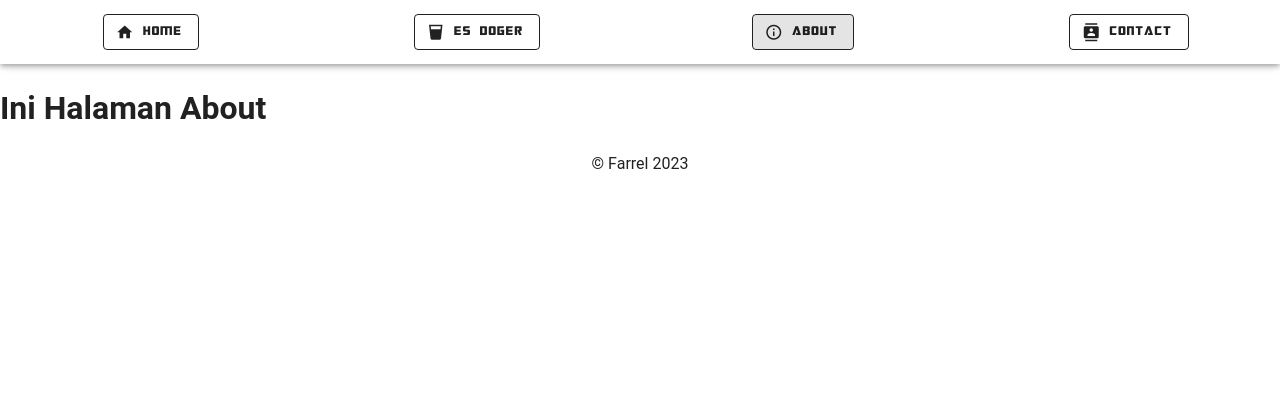
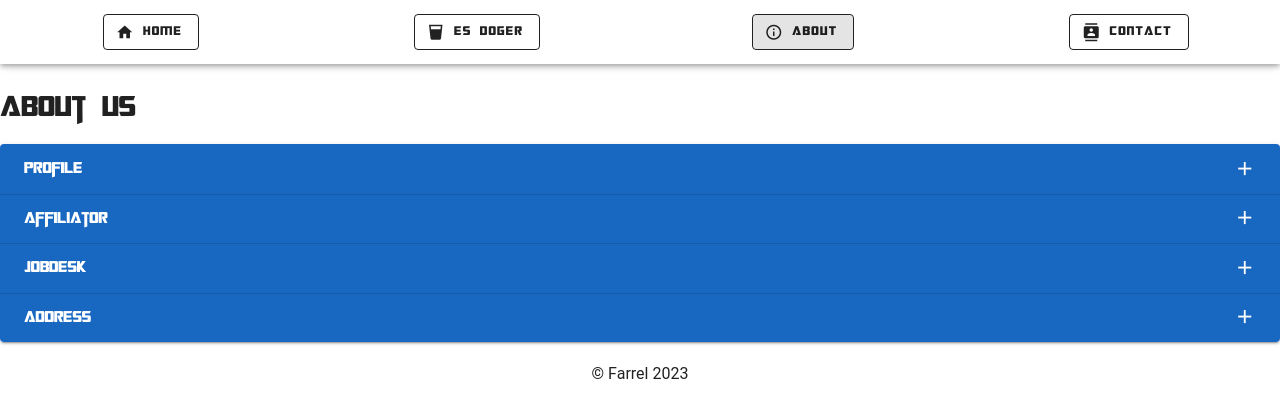
Before and after one commit to farrelzkrs/Styling-and-Assets-Nuxt, a Nuxt app: page /about in a window 1280 px wide. Shown: the top 418 px of the page. Built offline with nearby package versions, Linux system fonts and the light colour scheme.

Commit message:
expansion panels, change default layout homescreen, change button value

```diff
--- a/layouts/default.vue
+++ b/layouts/default.vue
@@ -25,8 +25,7 @@ header {
               :key="nav.nama"
               cols="3"
             >
-              <v-btn variant="outlined" :prepend-icon="nav.icon" :to="nav.link">
-                {{ nav.nama }}
+              <v-btn variant="outlined" :prepend-icon="nav.icon" :to="nav.link" :text="nav.nama">
               </v-btn>
             </v-col>
           </v-row>
--- a/pages/about.vue
+++ b/pages/about.vue
@@ -1,10 +1,56 @@
-<script lang="ts">
-    useSeoMeta({
-        title: "About Page",
-        description: "Ini adalah about page",
-    })
+<script lang="ts" setup>
+useSeoMeta({
+  title: "About Page",
+  description: "Ini adalah about page",
+});
+const panels = [
+  {
+    title: "Profile",
+    content:
+      "Lorem ipsum dolor sit amet consectetur adipisicing elit. Alias illo vero iusto assumenda exercitationem corrupti, nulla fugiat voluptatum ducimus tempore nisi labore excepturi sunt praesentium fugit cupiditate sapiente quisquam! Nam.",
+    isHtml: false,
+  },
+  {
+    title: "Affiliator",
+    content: `<ul>
+      <li>Lorem</li>
+      <li>Ipsum</li>
+      <li>Dolor</li>
+      <li>Sit</li>
+      <li>Amet</li>
+    </ul>`,
+    isHtml: true,
+  },
+  {
+    title: "Jobdesk",
+    content:
+      "Lorem ipsum dolor sit amet consectetur adipisicing elit. Alias illo vero iusto assumenda exercitationem corrupti, nulla fugiat voluptatum ducimus tempore nisi labore excepturi sunt praesentium fugit cupiditate sapiente quisquam! Nam.",
+    isHtml: false,
+  },
+  {
+    title: "Address",
+    content: "Entah dimana dirimu berada",
+    isHtml: false,
+  },
+];
 </script>
-
+<style scoped>
+h1,
+h3 {
+  font-family: "Transformer";
+}
+</style>
 <template>
-    <h1>Ini Halaman About</h1>
+  <h1 style="margin-bottom: 12px">About Us</h1>
+  <v-expansion-panels color="primary" variant="inset">
+    <v-expansion-panel v-for="(panel, index) in panels" :key="index">
+      <v-expansion-panel-title collapse-icon="mdi-minus" expand-icon="mdi-plus">
+        <h3>{{ panel.title }}</h3>
+      </v-expansion-panel-title>
+      <v-expansion-panel-text v-if="!panel.isHtml">
+        {{ panel.content }}
+      </v-expansion-panel-text>
+      <v-expansion-panel-text v-else v-html="panel.content"></v-expansion-panel-text>
+    </v-expansion-panel>
+  </v-expansion-panels>
 </template>
--- a/pages/index.vue
+++ b/pages/index.vue
@@ -2,9 +2,6 @@
 useSeoMeta({
   title: "Home Page",
   description: "Ini adalah homepage",
-});
-definePageMeta({
-  layout: "dashboard",
 });
 const dialog = ref("");
 const chips = [
```
